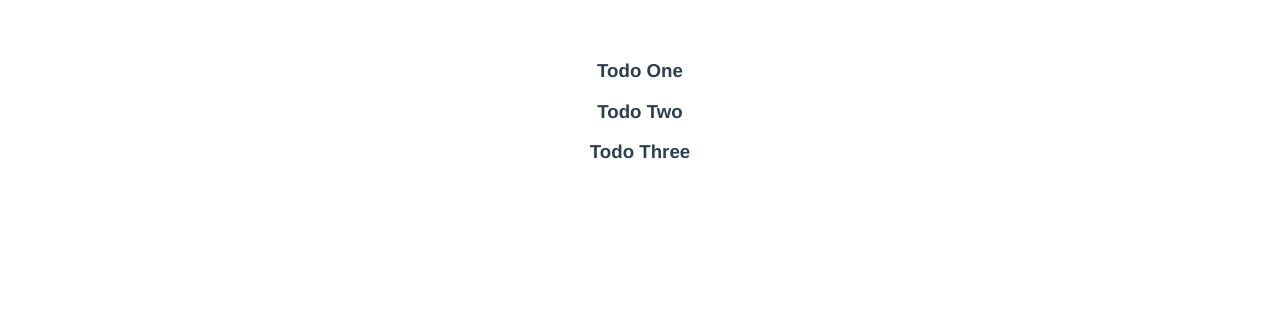
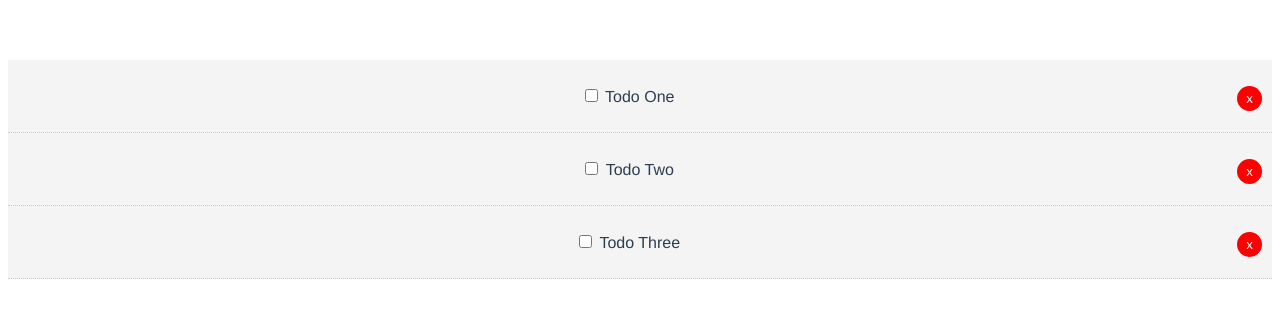
Before and after one commit to KacperSzyf/Learn-Vue.js, a Vue app in the folder todolist/: page / in a window 1280 px wide. Shown: the top 318 px of the page. Built offline with nearby package versions, Linux system fonts and the light colour scheme.

Commit message:
Created TodoItem Component
Created component as well as added twoway binding to be able to item as complete

```diff
--- a/todolist/src/App.vue
+++ b/todolist/src/App.vue
@@ -1,7 +1,5 @@
 <template>
-<div id="app">
   <Todos v-bind:todos="todos"/>
-</div>
 </template>
 
 <script>
@@ -24,7 +22,7 @@
             {
               id: 2,
               title: 'Todo Two',
-              completed: true
+              completed: false
             },
             {
               id: 3,
--- /dev/null
+++ b/todolist/src/components/TodoItem.vue
@@ -0,0 +1,45 @@
+<template>
+<div class="todo-item" v-bind:class="{'is-complete':todo.completed}">
+  <p>
+    <input type="checkbox" v-on:change="markComplete">
+    {{todo.title}}
+    <button @click="$emit('del-todo', todo.id)" class="del">x</button>
+  </p>
+</div>
+</template>
+
+<script>
+export default {
+  name: "TodoItem",
+  props: ['todo'],
+  methods: {
+    markComplete() {
+        this.$emit("update:todo", !this.todo.completed);
+        console.log("fired!")
+    }
+  }
+
+}
+</script>
+
+<style scoped>
+  .todo-item {
+    background: #f4f4f4;
+    padding: 10px;
+    border-bottom: 1px #ccc dotted;
+
+  }
+  .is-complete {
+    text-decoration: line-through;
+
+  }
+  .del {
+    background: #ff0000;
+    color: #fff;
+    border: none;
+    padding: 5px 9px;
+    border-radius: 50%;
+    cursor: pointer;
+    float: right;
+  }
+</style>
--- a/todolist/src/components/Todos.vue
+++ b/todolist/src/components/Todos.vue
@@ -1,12 +1,17 @@
 <template>
-<div v-bind:key="todo.id" v-for="todo in todos">
-  <h3>{{todo.title}}</h3>
+<div v-for="todo in todos" :key="todo.id">
+  <TodoItem :todo="todo" @update:todo="todo.completed = $event"/>
+<!--'@update' listens to the child component for emitted change, ':todo' is shorthand
+ for doing v-binding todo prop to each child element created -->
 </div>
 </template>
 
 <script>
+import TodoItem from "@/components/TodoItem";
+
 export default {
   name: "Todos",
+  components: {TodoItem},
   props: ['todos']
 }
 </script>
--- a/todolist/src/main.js
+++ b/todolist/src/main.js
@@ -1,4 +1,5 @@
 import { createApp } from 'vue'
 import App from './App.vue'
 
+
 createApp(App).mount('#app')
```
